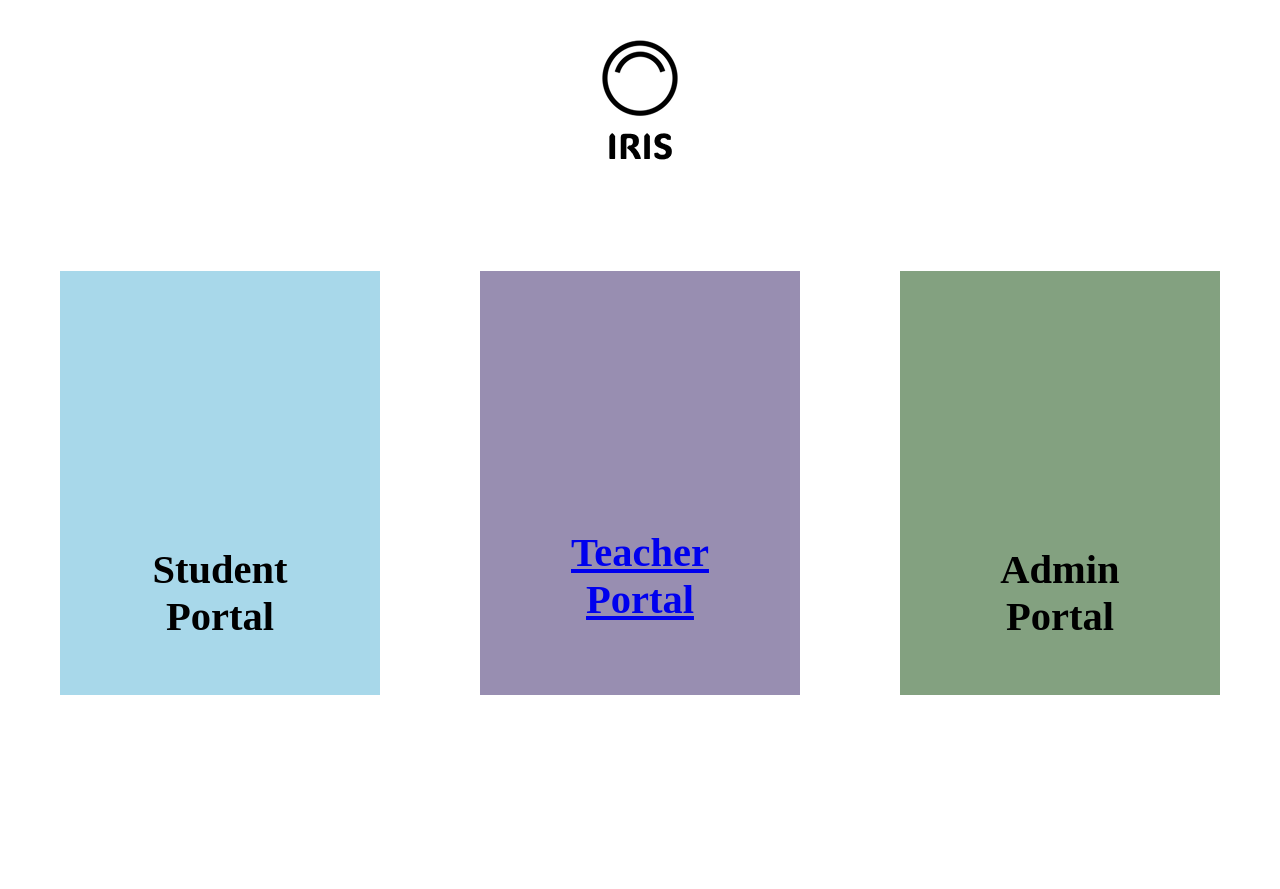
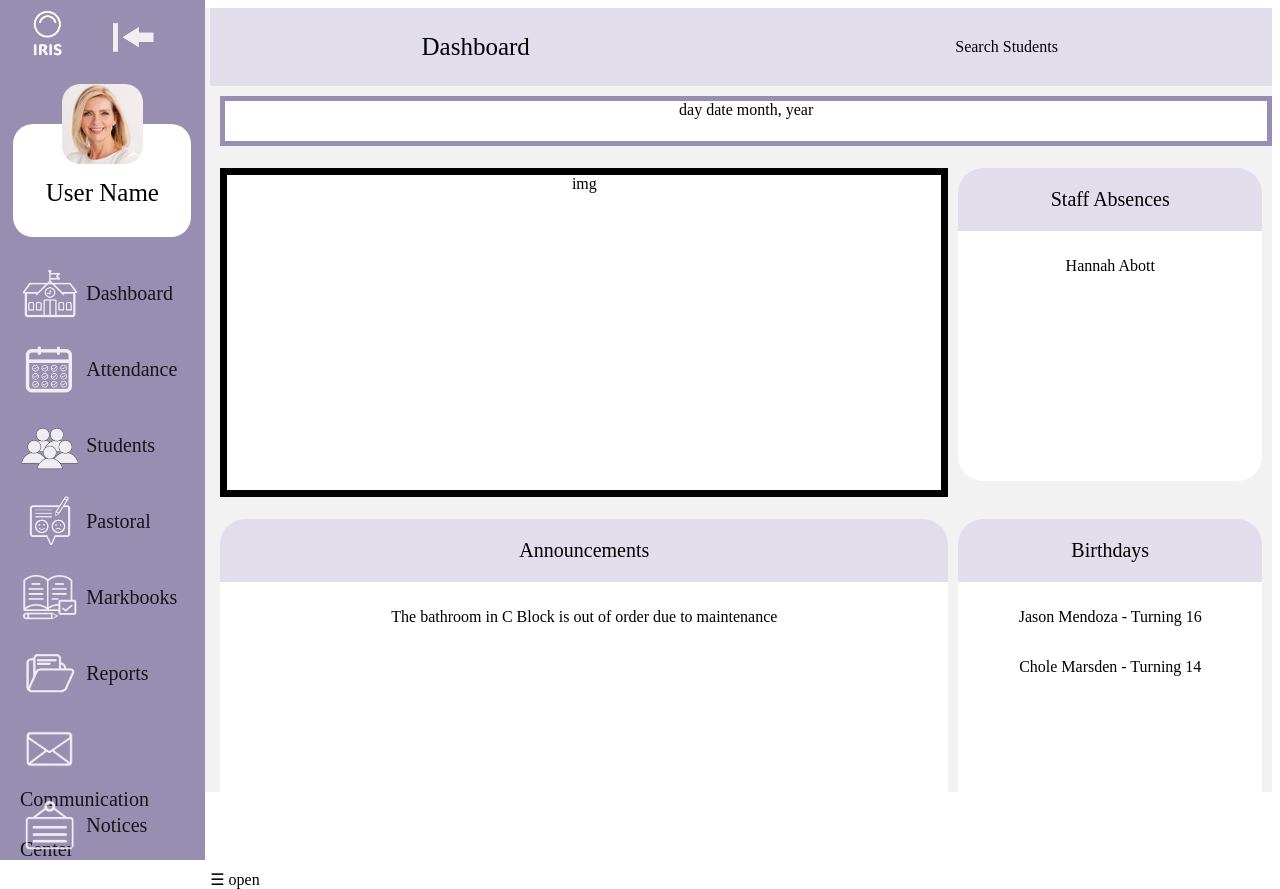
Before and after one commit to supertop24/IRIS, a Flask app: page / in a window 1280 px wide. Before the commit the page ends 695 px from the top, so only its background shows below. Run offline with Flask 3, Linux system fonts and the light colour scheme.

Commit message:
Working on the dashboard page

```diff
--- a/iris/website/__init__.py
+++ b/iris/website/__init__.py
@@ -1,6 +1,6 @@
 from flask import Flask
 from flask_sqlalchemy import SQLAlchemy
-from config import Config
+
 
 
 def create_app():
--- /dev/null
+++ b/iris/website/static/css/dashboard.css
@@ -0,0 +1,83 @@
+/* Container style to align content */
+.dashboardContainer {
+    height: 100%;
+    width: auto;
+    display: flex;
+    flex-wrap: wrap;
+}
+
+/* Heading styling of each section */
+.sectionTitle {
+    display: block;
+    font-size: 20px;
+    padding: 20px 10px 20px 10px;
+    border-top-left-radius: 25px;
+    border-top-right-radius: 25px;
+    background-color: #E2DDEB;
+    margin-bottom: 10px;
+}
+
+.date {
+    height: 5%;
+    width: 100%;
+    background-color: #ffffff;
+    text-align: center;
+    border-style: solid;
+    border-color: #988EB1;
+    border-width: 5px;
+    margin: 10px 0 0 10px;
+}
+
+.calendar {
+    height: 42%;
+    flex: 68%;
+    background-color: ffffff;
+    text-align: center;
+    margin-left: 10px;
+    border-style: solid;
+    border-color: #000000;
+    border-width: 7px;
+    box-sizing: border-box;
+}
+
+.staffAbsences {
+    height: 40%;
+    flex: 28%;
+    flex-direction: column;
+    display: flex;
+    box-sizing: border-box;
+    background-color:ffffff ;
+    text-align: center;
+    padding: 0;
+    margin: 0 10px 0 10px;
+    border-top-left-radius: 30px;
+    border-top-right-radius: 30px;
+    border-bottom-left-radius: 25px;
+    border-bottom-right-radius: 25px;
+}
+
+.announcements {
+    height: 42%;
+    flex: 68%;
+    flex-direction: column;
+    display: flex;
+    box-sizing: border-box;
+    background-color: ffffff;
+    text-align: center;
+    border-top-left-radius: 30px;
+    border-top-right-radius: 30px;
+    margin: 0 0 0 10px;
+}
+
+.birthdays {
+    height: 42%;
+    flex: 28%;
+    display: flex;
+    flex-direction: column;
+    box-sizing: border-box;
+    background-color: ffffff ;
+    text-align: center;
+    border-top-left-radius: 30px;
+    border-top-right-radius: 30px;
+    margin: 0 10px 0 10px;
+}
--- a/iris/website/static/css/navBase.css
+++ b/iris/website/static/css/navBase.css
@@ -4,6 +4,7 @@
     width: 100%;
     margin: 0;
     padding: 0;
+    background-color: #F3F2F2;
 }
 
 /* Side nav menu - open state */
@@ -17,7 +18,6 @@
     background-color: #988EB1;
     overflow-x: hidden; /* Disable horizontal scroll */
     padding-top: 60px;
-    transition: 0.5s; /* Adds transition effect */
 }
 
 /* Size of closed nav */
@@ -175,14 +175,11 @@
     margin-left:  16%; /*Ensure that content isn't hidden by nav bar */
     height: 100%;
     width: auto;
-
-    transition: 0.3s; /* Adds transition effect */
 }
 
 /* content when nav is closed */
 #content.navCollapsed {
     margin-left: 4%;
-    transition: 0.3s; /* Adds transition effect */
 }
 
 
@@ -190,9 +187,8 @@
 /* Top navigation bar styling */
 .topNav {
     background-color: #E2DDEB;
-
     width: 100%;
-    height: 100px;
+    height: 10%;
     display: flex;
     justify-content: space-between;
     align-items: center;
--- a/iris/website/templates/Dashboard.html
+++ b/iris/website/templates/Dashboard.html
@@ -0,0 +1,33 @@
+<!--Linking style sheet-->
+<link rel="stylesheet" href="{{ url_for('static', filename='css/dashboard.css') }}">
+
+<!--Inherits from navBase and overrides blocks-->
+{% extends "navBase.html" %}
+
+<!--Page titles-->
+{% block title %}Dashboard{% endblock %}
+
+{% block pageName %}Dashboard{% endblock %}
+
+<!--Page's content-->
+{% block content %}
+
+<div class="dashboardContainer">
+    <div class="date">day date month, year</div>
+    <div class="calendar">img</div>
+    <div class="staffAbsences">
+        <span class="sectionTitle">Staff Absences</span>
+        <p>Hannah Abott</p>
+    </div>
+    <div class="announcements">
+        <span class="sectionTitle">Announcements</span>
+        <p>The bathroom in C Block is out of order due to maintenance</p>
+    </div>
+    <div class="birthdays">
+        <span class="sectionTitle">Birthdays</span>
+        <p>Jason Mendoza - Turning 16</p>
+        <p>Chole Marsden - Turning 14</p>
+    </div>
+</div>
+
+{% endblock %}
--- a/iris/website/views.py
+++ b/iris/website/views.py
@@ -5,9 +5,8 @@ views = Blueprint('views', '__name__')
 @views.route('/')
 def portalSelect():
 
-   return render_template("portalSelect.html")
+   return render_template("dashboard.html")
 
-#For now, just comment out ^ if you want to see the navBase
 @views.route('/navBase')
 def navBase():
     return render_template("navBase.html")
```
Also changed, not shown: iris/website/templates/home.html (deleted, +0 -13 lines).
